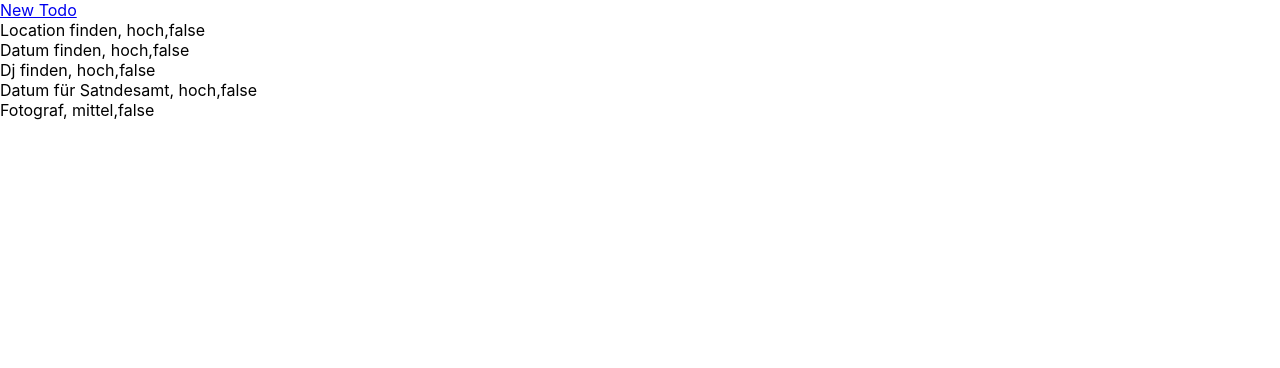
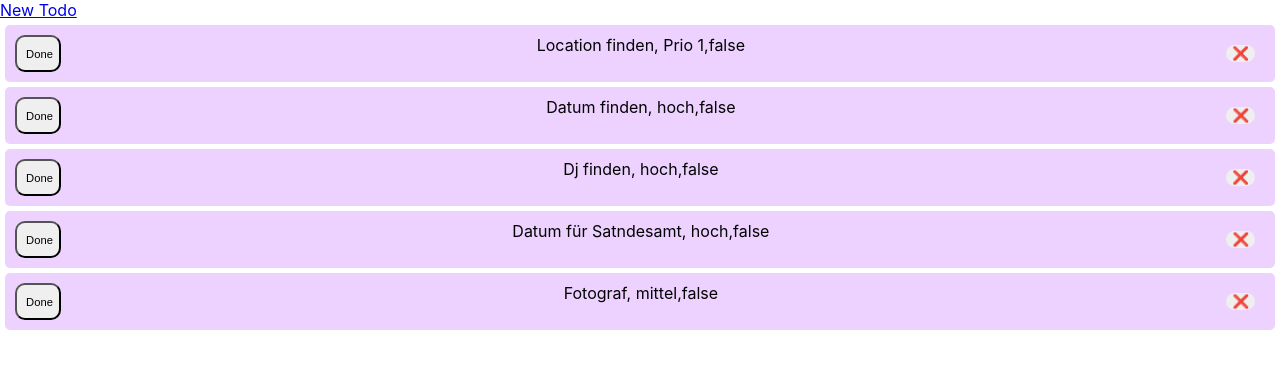
Before and after one commit to AlexRyzhkova/wedding-list, a React (Create React App) app: page / in a window 1280 px wide. Shown: the top 368 px of the page. Built offline with nearby package versions, Linux system fonts and the light colour scheme; data requests are answered from the project's data file.

Commit message:
Add component todoListItem and complete

```diff
--- a/db.json
+++ b/db.json
@@ -3,7 +3,7 @@
     {
       "id": 1,
       "titel": "Location finden",
-      "prio": "hoch",
+      "prio": "Prio 1",
       "completed": "false"
     },
     {
--- a/package.json
+++ b/package.json
@@ -3,6 +3,8 @@
   "version": "0.1.0",
   "private": true,
   "dependencies": {
+    "@emotion/core": "^10.0.35",
+    "@emotion/styled": "^10.0.27",
     "@testing-library/jest-dom": "^4.2.4",
     "@testing-library/react": "^9.5.0",
     "@testing-library/user-event": "^7.2.1",
--- /dev/null
+++ b/src/components/TodoListItem.js
@@ -0,0 +1,36 @@
+import React from "react";
+import styled from "@emotion/styled";
+
+const Container = styled.div`
+  background: ${(props) => (props.complete ? "#ffedd2" : "#edd2ff")};
+  color: ${(props) => (props.complete ? "grey" : "#030303")};
+  display: flex;
+  justify-content: space-between;
+  padding: 10px;
+  margin: 5px;
+  border-radius: 5px;
+`;
+const DeleteButton = styled.button`
+  border-radius: 10px;
+  margin: 10px;
+  border: none;
+`;
+
+const CompleteButton = styled.button`
+  border-radius: 10px;
+  font-size: 0.7rem;
+`;
+
+export default function TodoListItem({ children }) {
+  const [complete, setComplete] = React.useState();
+  function completeTodo() {
+    setComplete((prev) => !prev);
+  }
+
+  return (
+    <Container complete={complete}>
+      <CompleteButton onClick={completeTodo}>  Done</CompleteButton> {children}
+      <DeleteButton>❌</DeleteButton>
+    </Container>
+  );
+}
--- a/src/pages/Home.js
+++ b/src/pages/Home.js
@@ -2,6 +2,7 @@ import React from "react";
 import { getTodos } from "../api/fetchTodos";
 import { Link } from "react-router-dom";
 import { useQuery } from "react-query";
+import TodoListItem from "../components/TodoListItem";
 
 export default function Home() {
   const { data: todos, loading, error } = useQuery("todos", getTodos);
@@ -12,9 +13,9 @@ export default function Home() {
       {error && <p>Error</p>}
       {loading && <div>Loading...</div>}
       {todos?.map((todo) => (
-        <div key={todo.id}>
+        <TodoListItem key={todo.id}>
           {todo.titel}, {todo.prio},{todo.completed}
-        </div>
+        </TodoListItem>
       ))}
     </div>
   );
```
Also changed, not shown: 1 other file (tests, documents, lock files or other folders).
